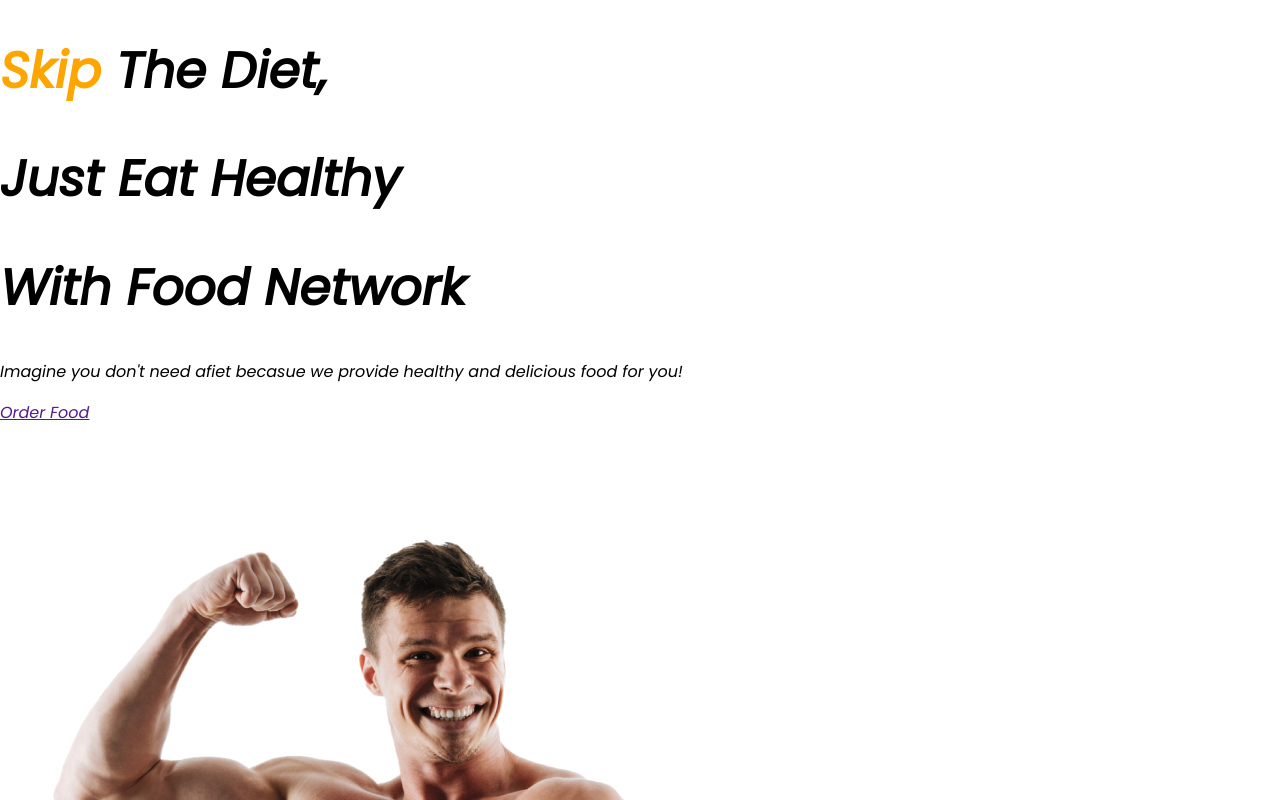
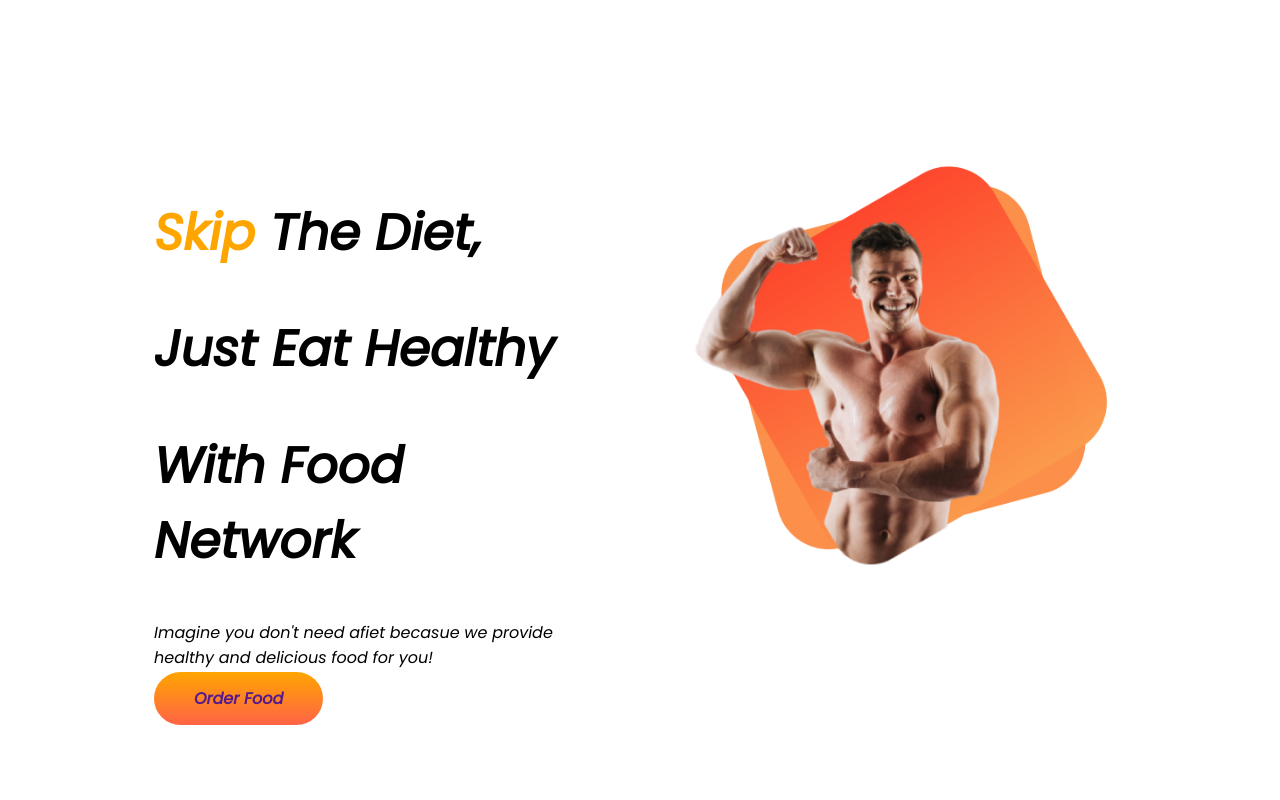
Before and after one commit to ihsan16110/Food-Life-Fresh, a plain HTML site: page index.html in a window 1280 px wide. Shown: the top 800 px of the page. Drawn offline with Linux system fonts and the light colour scheme.

Commit message:
First section done second section running

```diff
--- a/index.html
+++ b/index.html
@@ -13,16 +13,35 @@
 </head>
 
 <body>
-    <div>
-        <h1><Span class="orange-color">Skip</Span> The Diet,</h1>
-        <h1>Just Eat Healthy</h1>
-        <h1> With Food Network</h1>
-        <p>Imagine you don't need afiet becasue we provide healthy and delicious food for you!</p>
-        <a class="link-button" target="_blank" href="">Order Food</a>
-    </div>
-    <div>
-        <img src="images/male/Hero Image.jpg" alt="">
-    </div>
+    <section class="flexible-container">
+        <div class="half-width">
+            <h1><Span class="orange-color">Skip</Span> The Diet,</h1>
+            <h1>Just Eat Healthy</h1>
+            <h1>With Food Network</h1>
+            <p>Imagine you don't need afiet becasue we provide <br>
+                healthy and delicious food for you!
+            </p>
+            <a class="link-button" target="_blank" href="">Order Food</a>
+        </div>
+        <div class="half-width">
+            <img src="images/male/Healthy.png" alt="">
+        </div>
+    </section>
+
+    <section class="about-me felxible-container">
+        <div class="half-width">
+            <img src="images/female/Person Image.png" alt="">
+        </div>
+        <div class="half-width">
+            <h1>About Me</h1>
+            <p>
+                This is me.I am working for achieving my goals.
+            </p>
+            <a class="link-button" target="_blank" href="">Contact Me</a>
+        </div>
+
+    </section>
+
 
 </body>
 
--- a/style.css
+++ b/style.css
@@ -10,3 +10,25 @@ h1 {
 .orange-color {
     color: orange;
 }
+
+.link-button {
+    text-decoration: none;
+    background-image: linear-gradient(orange, tomato);
+    padding: 15px 40px;
+    font-weight: 700;
+    border-radius: 30px;
+}
+
+.half-width {
+    width: 50%;
+    padding: 5%;
+}
+
+.half-width img {
+    width: 100%;
+}
+
+.flexible-container {
+    display: flex;
+    margin: 100px;
+}
```
Also changed, not shown: images/male/Healthy.png (added), images/male/Hero Image.jpg (deleted), images/male/Hero Image.png (added).
